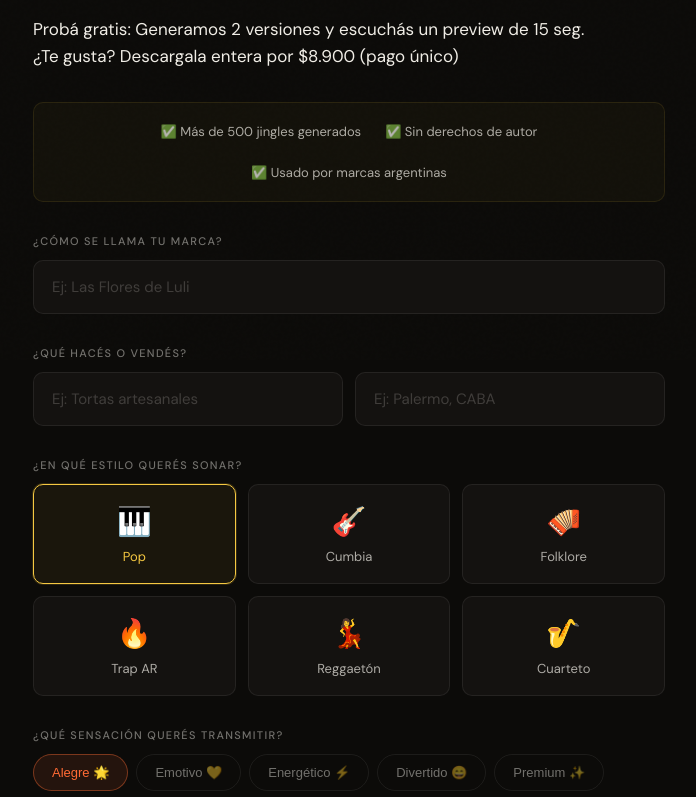
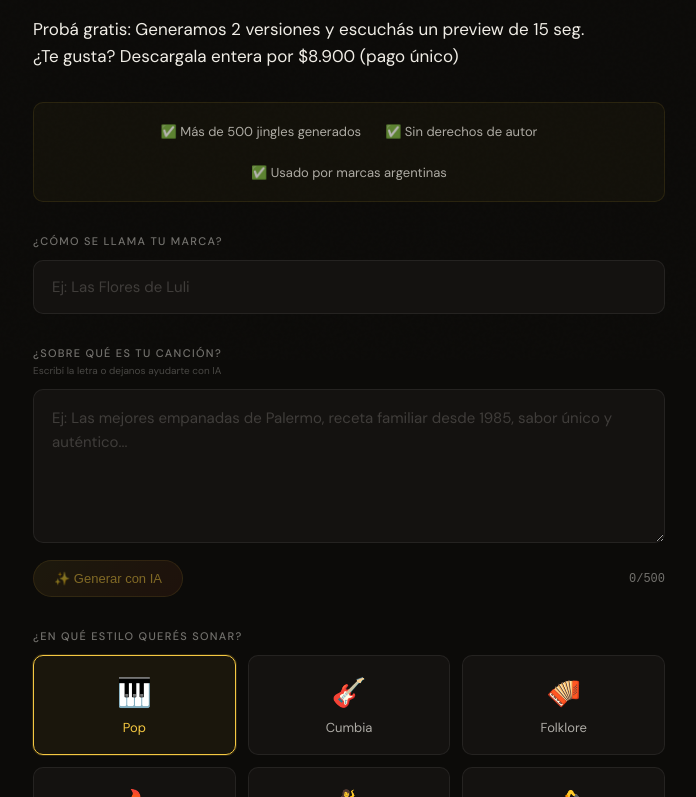
Before and after one commit to SofiaJarvis-crypto/generador-musica-v2, a Next.js app: page / in a window 1280 px wide. Shown: the part 440-1237 px from the top of the page, without its empty margins (291-987 px from the left). Built offline with nearby package versions, Linux system fonts and the light colour scheme.

Commit message:
feat: custom lyrics with AI magic button - users can write or auto-generate lyrics

```diff
--- a/package.json
+++ b/package.json
@@ -15,6 +15,7 @@
     "fluent-ffmpeg": "^2.1.3",
     "mercadopago": "^2.12.0",
     "next": "14.2.14",
+    "openai": "^6.32.0",
     "react": "^18.3.1",
     "react-dom": "^18.3.1",
     "resend": "^6.9.4"
--- /dev/null
+++ b/src/app/api/generate-lyrics/route.ts
@@ -0,0 +1,82 @@
+export const dynamic = 'force-dynamic'
+
+import { NextRequest, NextResponse } from 'next/server'
+import OpenAI from 'openai'
+
+const openai = new OpenAI({
+  apiKey: process.env.OPENAI_API_KEY,
+})
+
+export async function POST(req: NextRequest) {
+  try {
+    const { brandName, genre, moods, userInput } = await req.json()
+
+    if (!brandName) {
+      return NextResponse.json({ error: 'Nombre de marca requerido' }, { status: 400 })
+    }
+
+    // Determinar si es generación desde cero o mejora de texto existente
+    const isImprovement = userInput && userInput.trim().length > 0
+
+    const prompt = isImprovement
+      ? `Mejorá y expandí esta idea para una letra de jingle publicitario:
+
+"${userInput}"
+
+Contexto:
+- Marca: ${brandName}
+- Género musical: ${genre}
+- Mood: ${moods.join(', ')}
+
+Instrucciones:
+- Hacela pegadiza y memorable
+- Máximo 60 palabras
+- Mencioná la marca al menos una vez
+- Usá lenguaje simple y directo
+- Que rime si es posible
+- Enfocate en el beneficio para el cliente
+
+Devolvé SOLO la letra, sin explicaciones.`
+      : `Escribí una letra pegadiza para un jingle publicitario:
+
+Marca: ${brandName}
+Género: ${genre}
+Mood: ${moods.join(', ')}
+
+Instrucciones:
+- Máximo 60 palabras
+- Mencioná la marca
+- Pegadiza y memorable
+- Lenguaje simple
+- Que rime si es posible
+- Enfocate en beneficios
+
+Devolvé SOLO la letra, sin explicaciones.`
+
+    const response = await openai.chat.completions.create({
+      model: 'gpt-4o-mini',
+      messages: [
+        {
+          role: 'system',
+          content: 'Sos un copywriter experto en jingles publicitarios argentinos. Escribís letras pegadizas, simples y memorables.',
+        },
+        {
+          role: 'user',
+          content: prompt,
+        },
+      ],
+      max_tokens: 200,
+      temperature: 0.9,
+    })
+
+    const lyrics = response.choices[0].message.content?.trim() || ''
+
+    return NextResponse.json({ lyrics })
+  } catch (error) {
+    console.error('[Generate Lyrics] Error:', error)
+    return NextResponse.json(
+      { error: 'Error al generar la letra' },
+      { status: 500 }
+    )
+  }
+}
--- a/src/app/api/generate/route.ts
+++ b/src/app/api/generate/route.ts
@@ -51,8 +51,7 @@ export async function POST(req: NextRequest) {
 
     const body: {
       brandName: string
-      brandDescription?: string
-      brandLocation?: string
+      customLyrics?: string
       genre: string
       moods: string[]
       durationSeconds: 15 | 30
@@ -100,7 +99,10 @@ export async function POST(req: NextRequest) {
     }
 
     // ── Construir el prompt para Suno ──────────────────────
-    const prompt = buildSunoPrompt(body)
+    // Si hay custom lyrics, usarlas directamente
+    // Si no, generar prompt automático
+    const prompt = body.customLyrics?.trim() || buildSunoPrompt(body)
+    const isCustomMode = !!body.customLyrics?.trim()
 
     // ── Crear registro en Supabase ─────────────────────────
     const sessionToken = body.sessionToken || crypto.randomUUID()
@@ -108,8 +110,8 @@ export async function POST(req: NextRequest) {
 
     const generationData = {
       brand_name:        body.brandName.trim(),
-      brand_description: body.brandDescription?.trim() || null,
-      brand_location:    body.brandLocation?.trim() || null,
+      brand_description: body.customLyrics?.trim() || null, // Guardar custom lyrics en description
+      brand_location:    null,
       genre:             body.genre,
       moods:             body.moods || [],
       duration_seconds:  body.durationSeconds,
@@ -184,7 +186,7 @@ export async function POST(req: NextRequest) {
         'Content-Type': 'application/json',
       },
       body: JSON.stringify({
-        customMode:  false,
+        customMode:  isCustomMode, // 🆕 true si usuario escribió letra
         instrumental: false,
         model:       'V4_5ALL',
         prompt,
--- a/src/app/page.tsx
+++ b/src/app/page.tsx
@@ -23,12 +23,12 @@ export default function HomePage() {
   const router = useRouter()
 
   const [brandName, setBrandName] = useState('')
-  const [brandDescription, setBrandDescription] = useState('')
-  const [brandLocation, setBrandLocation] = useState('')
+  const [customLyrics, setCustomLyrics] = useState('')
   const [genre, setGenre] = useState('Pop')
   const [moods, setMoods] = useState<string[]>(['Alegre 🌟'])
   const [duration, setDuration] = useState<15 | 30>(30)
   const [loading, setLoading] = useState(false)
+  const [loadingLyrics, setLoadingLyrics] = useState(false)
   const [error, setError] = useState('')
 
   // A/B Test: Get headline variant
@@ -50,6 +50,41 @@ export default function HomePage() {
 
   const toggleMood = (m: string) => {
     setMoods(prev => prev.includes(m) ? prev.filter(x => x !== m) : [...prev, m])
+  }
+
+  const handleGenerateLyrics = async () => {
+    if (!brandName.trim()) {
+      setError('Ingresá el nombre de tu marca primero')
+      return
+    }
+
+    setLoadingLyrics(true)
+    setError('')
+
+    try {
+      const res = await fetch('/api/generate-lyrics', {
+        method: 'POST',
+        headers: { 'Content-Type': 'application/json' },
+        body: JSON.stringify({
+          brandName: brandName.trim(),
+          genre,
+          moods,
+          userInput: customLyrics.trim(),
+        }),
+      })
+
+      const data = await res.json()
+      if (!res.ok) {
+        setError(data.error || 'Error al generar letra')
+        return
+      }
+
+      setCustomLyrics(data.lyrics)
+    } catch {
+      setError('Error de conexión')
+    } finally {
+      setLoadingLyrics(false)
+    }
   }
 
   const handleSubmit = async () => {
@@ -75,8 +110,7 @@ export default function HomePage() {
         headers: { 'Content-Type': 'application/json' },
         body: JSON.stringify({
           brandName: brandName.trim(),
-          brandDescription: brandDescription.trim(),
-          brandLocation: brandLocation.trim(),
+          customLyrics: customLyrics.trim() || undefined,
           genre,
           moods,
           durationSeconds: duration,
@@ -147,21 +181,42 @@ export default function HomePage() {
         </div>
 
         <div className="form-section">
-          <label className="form-label">¿Qué hacés o vendés?</label>
-          <div className="input-row">
-            <input
-              className="input-field"
-              placeholder="Ej: Tortas artesanales"
-              value={brandDescription}
-              onChange={e => setBrandDescription(e.target.value)}
-            />
-            <input
-              className="input-field"
-              placeholder="Ej: Palermo, CABA"
-              value={brandLocation}
-              onChange={e => setBrandLocation(e.target.value)}
-            />
+          <label className="form-label">
+            ¿Sobre qué es tu canción?
+            <span className="form-label-hint">Escribí la letra o dejanos ayudarte con IA</span>
+          </label>
+          <textarea
+            className="lyrics-field"
+            placeholder="Ej: Las mejores empanadas de Palermo, receta familiar desde 1985, sabor único y auténtico..."
+            value={customLyrics}
+            onChange={e => setCustomLyrics(e.target.value)}
+            rows={5}
+            maxLength={500}
+          />
+          <div className="lyrics-actions">
+            <button
+              type="button"
+              className="magic-btn"
+              onClick={handleGenerateLyrics}
+              disabled={loadingLyrics || !brandName.trim()}
+            >
+              {loadingLyrics ? (
+                <>⏳ Generando...</>
+              ) : customLyrics.trim() ? (
+                <>✨ Mejorar con IA</>
+              ) : (
+                <>✨ Generar con IA</>
+              )}
+            </button>
+            <div className="lyrics-counter">
+              {customLyrics.length}/500
+            </div>
           </div>
+          {customLyrics && (
+            <div className="lyrics-hint">
+              💡 Podés editar el texto antes de generar tu canción
+            </div>
+          )}
         </div>
 
         <div className="form-section">
--- a/src/styles/globals.css
+++ b/src/styles/globals.css
@@ -175,6 +175,17 @@ body::before {
   font-size: 11px; letter-spacing: 0.12em; text-transform: uppercase;
   color: var(--text-dim); font-weight: 500; margin-bottom: 12px; display: block;
 }
+
+.form-label-hint {
+  display: block;
+  font-size: 10px;
+  color: var(--text-dim);
+  opacity: 0.6;
+  text-transform: none;
+  letter-spacing: 0;
+  margin-top: 4px;
+  font-weight: 400;
+}
 .input-field {
   width: 100%; padding: 16px 18px;
   background: var(--surface); border: 1px solid var(--border);
@@ -186,6 +197,70 @@ body::before {
 .input-field::placeholder { color: rgba(240,237,230,0.2); }
 .input-field:focus { outline: none; border-color: var(--border-amber); background: var(--surface2); }
 .input-row { display: grid; grid-template-columns: 1fr 1fr; gap: 12px; }
+
+/* ── Lyrics field (textarea) ── */
+.lyrics-field {
+  width: 100%; padding: 16px 18px;
+  background: var(--surface); border: 1px solid var(--border);
+  border-radius: var(--radius-sm);
+  color: var(--text); font-family: 'DM Sans', sans-serif; font-size: 15px;
+  transition: var(--transition);
+  min-height: 120px;
+  resize: vertical;
+  line-height: 1.6;
+}
+
+.lyrics-field::placeholder { color: rgba(240,237,230,0.2); }
+.lyrics-field:focus { outline: none; border-color: var(--border-amber); background: var(--surface2); }
+
+.lyrics-actions {
+  display: flex;
+  align-items: center;
+  justify-content: space-between;
+  margin-top: 12px;
+  gap: 12px;
+}
+
+.magic-btn {
+  padding: 10px 20px;
+  background: linear-gradient(135deg, rgba(245,200,66,0.15), rgba(255,107,53,0.15));
+  border: 1px solid var(--border-amber);
+  border-radius: 100px;
+  font-size: 13px;
+  color: var(--amber);
+  cursor: pointer;
+  transition: var(--transition);
+  font-weight: 500;
+  display: flex;
+  align-items: center;
+  gap: 6px;
+}
+
+.magic-btn:hover:not(:disabled) {
+  background: linear-gradient(135deg, rgba(245,200,66,0.25), rgba(255,107,53,0.25));
+  transform: translateY(-1px);
+}
+
+.magic-btn:disabled {
+  opacity: 0.5;
+  cursor: not-allowed;
+}
+
+.lyrics-counter {
+  font-size: 12px;
+  color: var(--text-dim);
+  font-family: monospace;
+}
+
+.lyrics-hint {
+  margin-top: 8px;
+  font-size: 12px;
+  color: var(--text-mid);
+  padding: 8px 12px;
+  background: rgba(245,200,66,0.05);
+  border: 1px solid rgba(245,200,66,0.1);
+  border-radius: var(--radius-sm);
+}
 
 /* ── Genre grid ── */
 .genre-grid { display: grid; grid-template-columns: repeat(3, 1fr); gap: 12px; }
```
Also changed, not shown: 2 other files (tests, documents, lock files or other folders).
